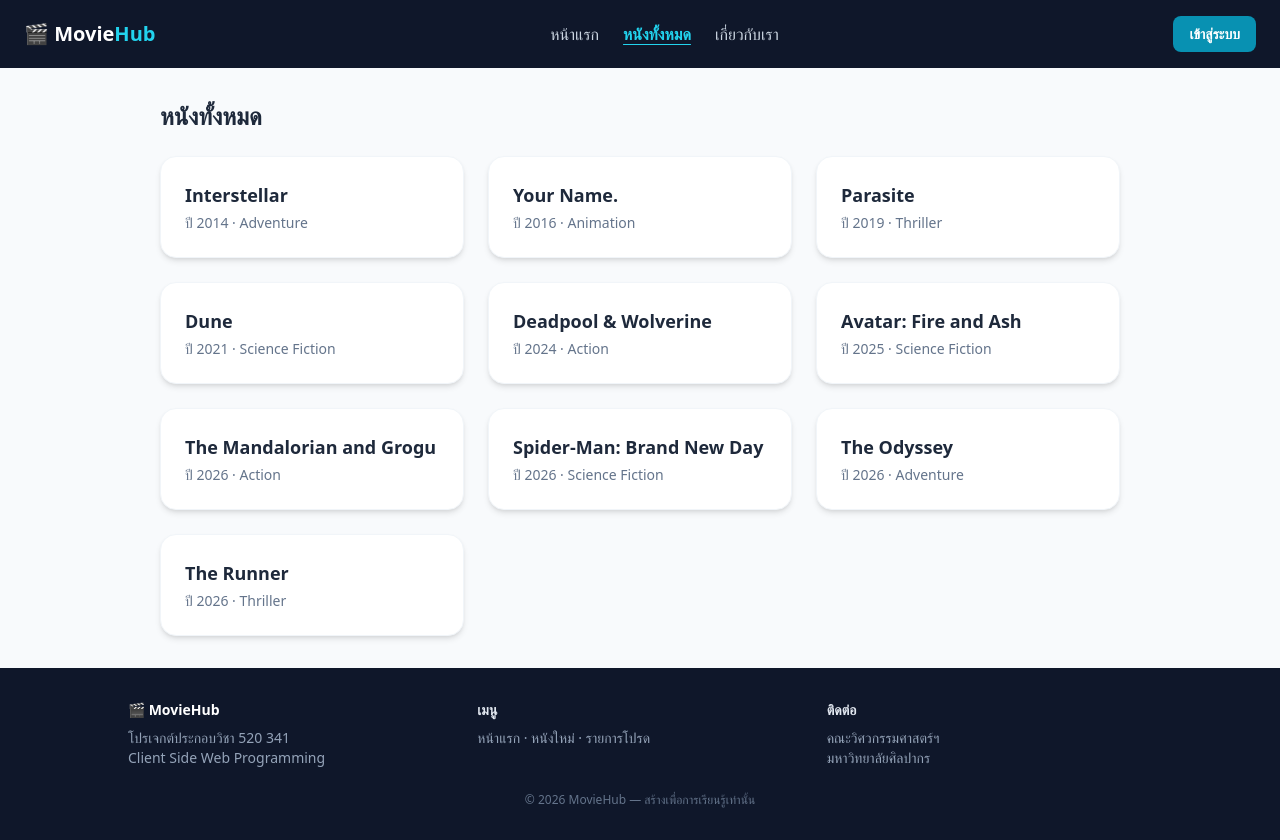
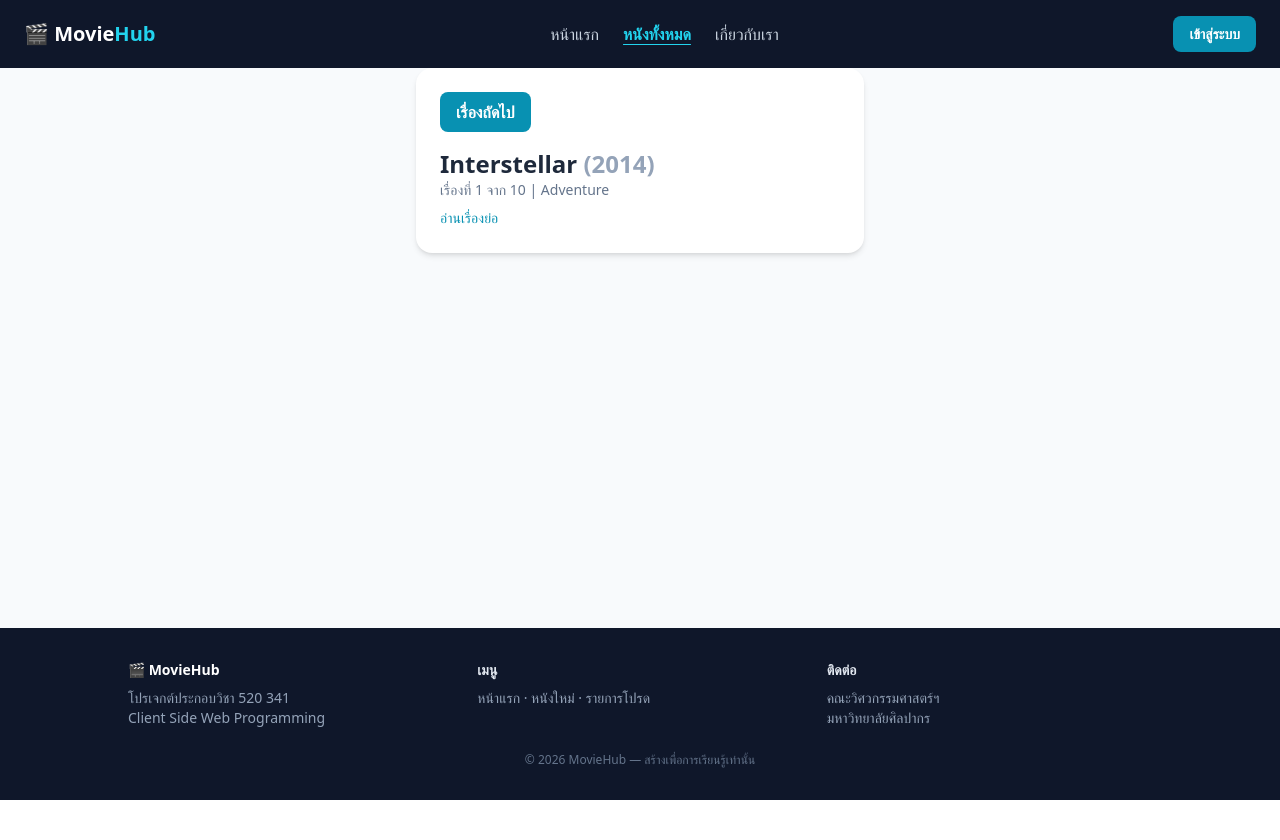
Before and after one commit to rarainlyz/react-week4, a React (Create React App) app in the folder my-app/: page /movies in a window 1280 px wide. After the commit the page ends 800 px from the top, so only its background shows below. Built offline with nearby package versions, Linux system fonts and the light colour scheme.

Commit message:
wire movie gallery route

```diff
--- a/my-app/src/App.js
+++ b/my-app/src/App.js
@@ -2,7 +2,7 @@ import { Routes, Route } from 'react-router-dom';
 import Navbar from './Component/Navbar';
 import Footer from './Component/Footer';
 import Home from './pages/Home';
-import Movies from './pages/Movies';
+import MovieGallery from './pages/MovieGallery';
 import About from './pages/About';
 import MovieDetail from './pages/MoviesDetail';
 import NotFound from './pages/Notfound';
@@ -14,7 +14,7 @@ function App() {
       <main className="flex-1">
       <Routes>
   <Route path="/" element={<Home />} />
-  <Route path="/movies" element={<Movies />} />
+  <Route path="/movies" element={<MovieGallery />} />
   <Route path="/movies/:id" element={<MovieDetail />} />
   <Route path="/about" element={<About />} />
   <Route path="*" element={<NotFound />} />   {/* ← ดักทุกอย่างที่เหลือ ไว้ล่างสุด */}
--- a/my-app/src/pages/MovieGallery.jsx
+++ b/my-app/src/pages/MovieGallery.jsx
@@ -1,5 +1,5 @@
 import { useState } from 'react';
-import { movies } from './data';
+import { movies } from '../data';
 
 function MovieGallery() {
   const [index, setIndex] = useState(0);
```
